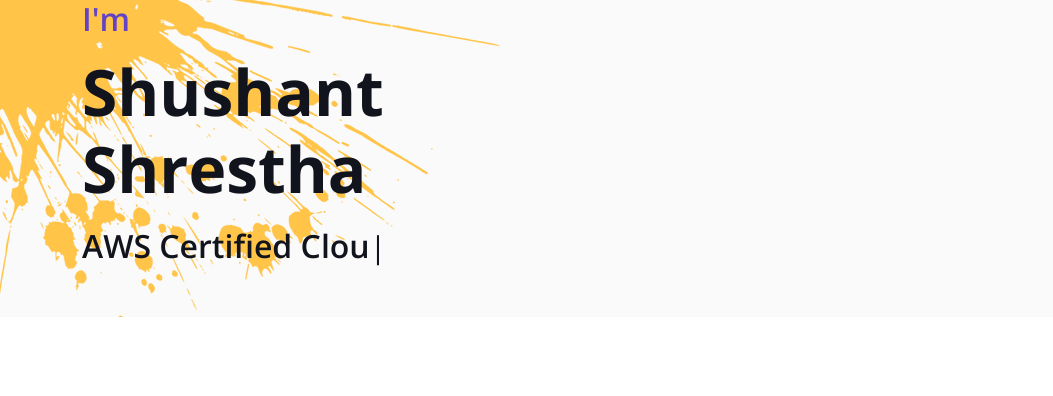
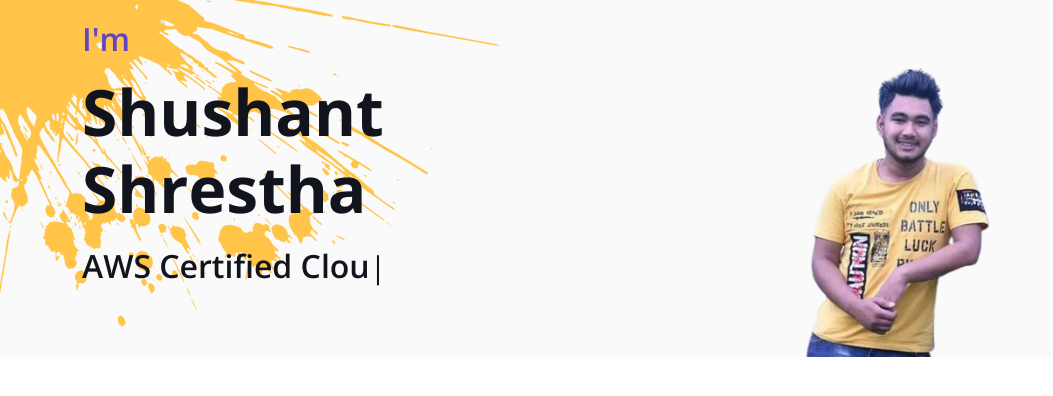
Before and after one commit to gpt2963/portfolio, a plain HTML site: page index.html in a window 1280 px wide. Shown: the whole page, without its empty margins (0-1053 px from the left). Drawn offline with nearby package versions, Linux system fonts and the light colour scheme.

Commit message:
Chnage in content

```diff
--- a/index.html
+++ b/index.html
@@ -45,9 +45,9 @@
                         <!-- <a href="" class="btn btn-primary py-3 px-4 me-5">Download CV</a> -->
                     </div>
                 </div>
-                <!-- <div class="col-lg-6">
+                <div class="col-lg-6">
                     <img class="img-fluid" src="img/profile.png" alt="">
-                </div> -->
+                </div>
             </div>
         </div>
     </div>
```
